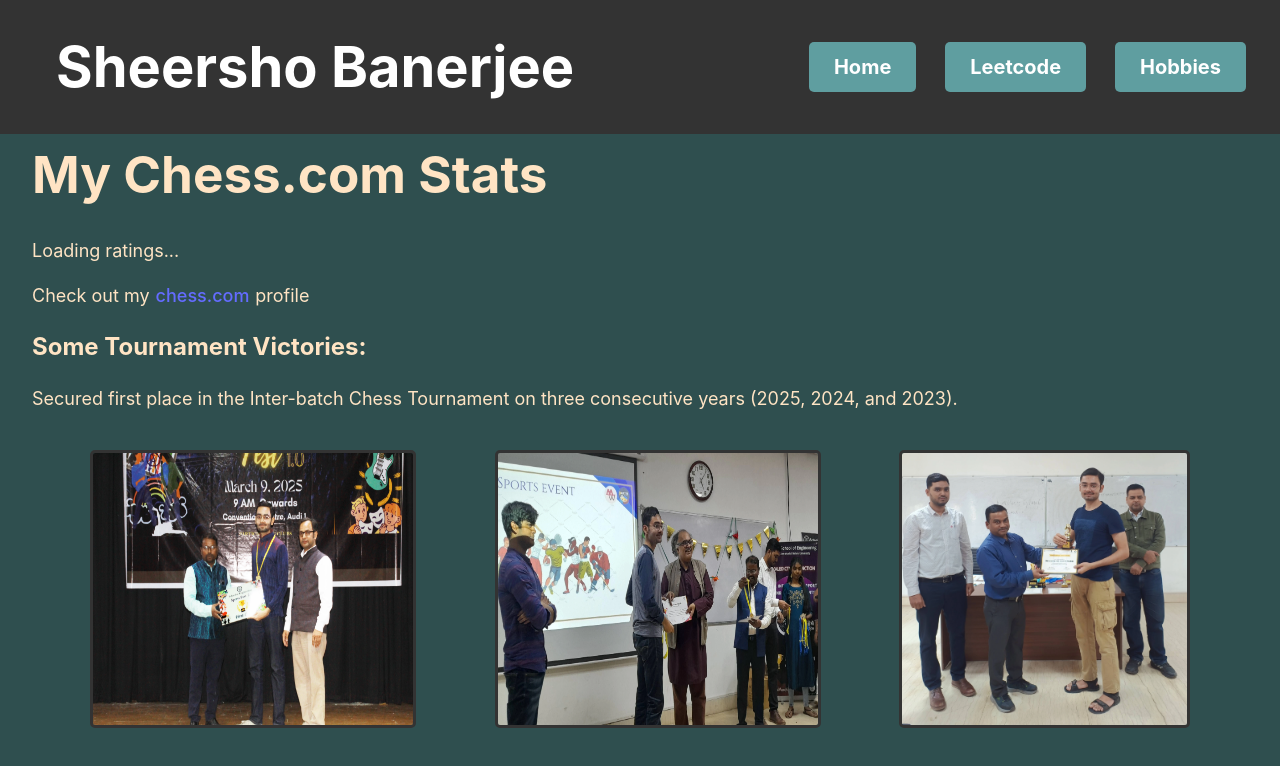
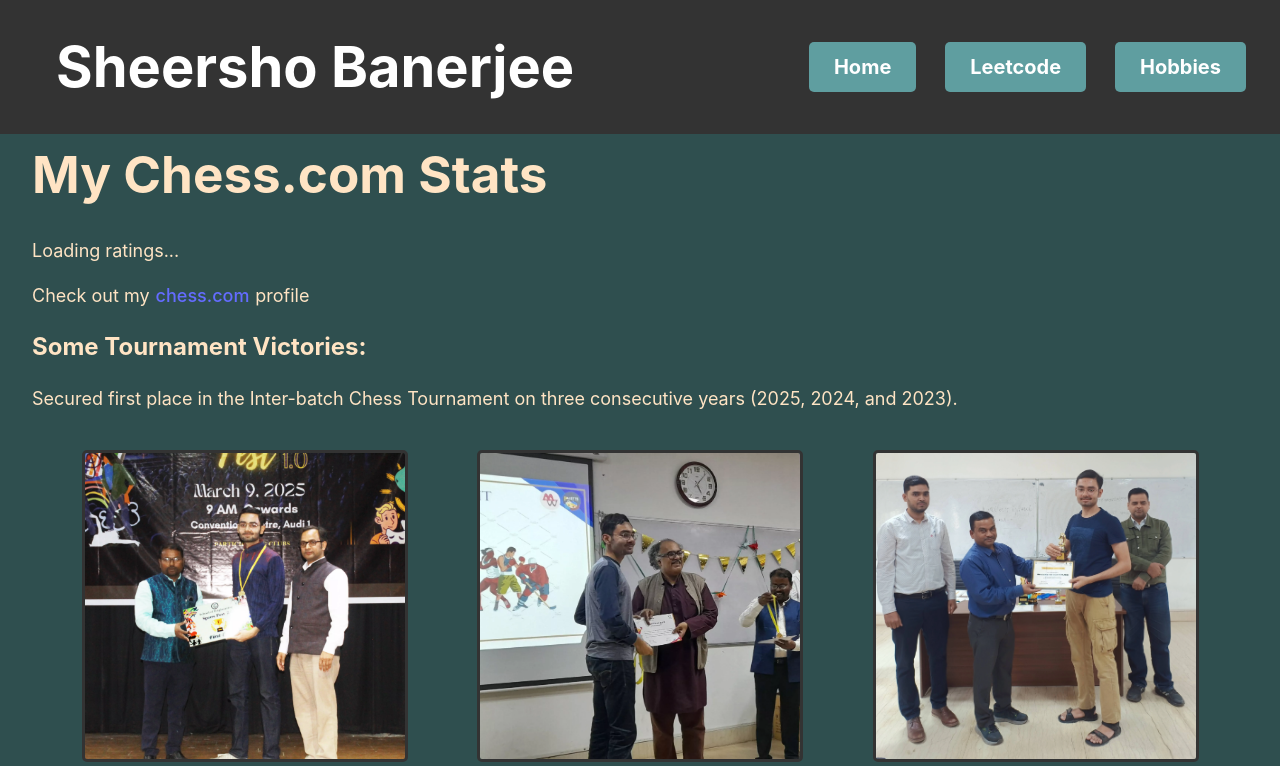
Before and after one commit to sheershob/Portfolio-Website, a React (Vite) app: page /Hobbies in a window 1280 px wide. Shown: the top 766 px of the page. Built offline with nearby package versions, Linux system fonts and the light colour scheme; no server answers.

Commit message:
UI update

```diff
--- a/src/Hobbies.css
+++ b/src/Hobbies.css
@@ -49,10 +49,10 @@
     justify-content: space-evenly;
     img{
         margin: 20px;
-        max-width: 25vw;
-        max-height: 34vh;
+        width: 25vw;
+        /* max-height: 34vh;
         height: auto;
-        width: auto;
+        width: auto; */
         border: 3px solid;
         border-color: #333;
         border-radius: 5px;
```
Also changed, not shown: src/assets/win1.webp, src/assets/win3.webp.
